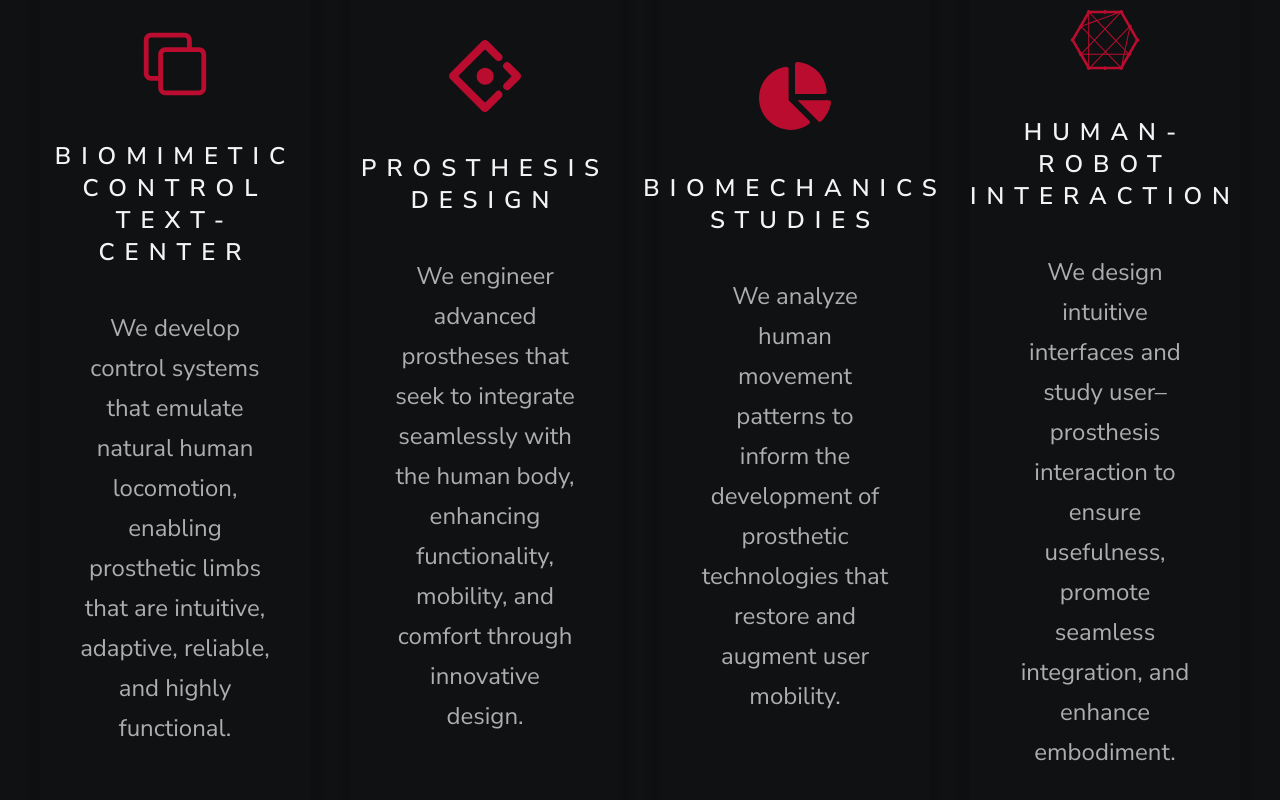
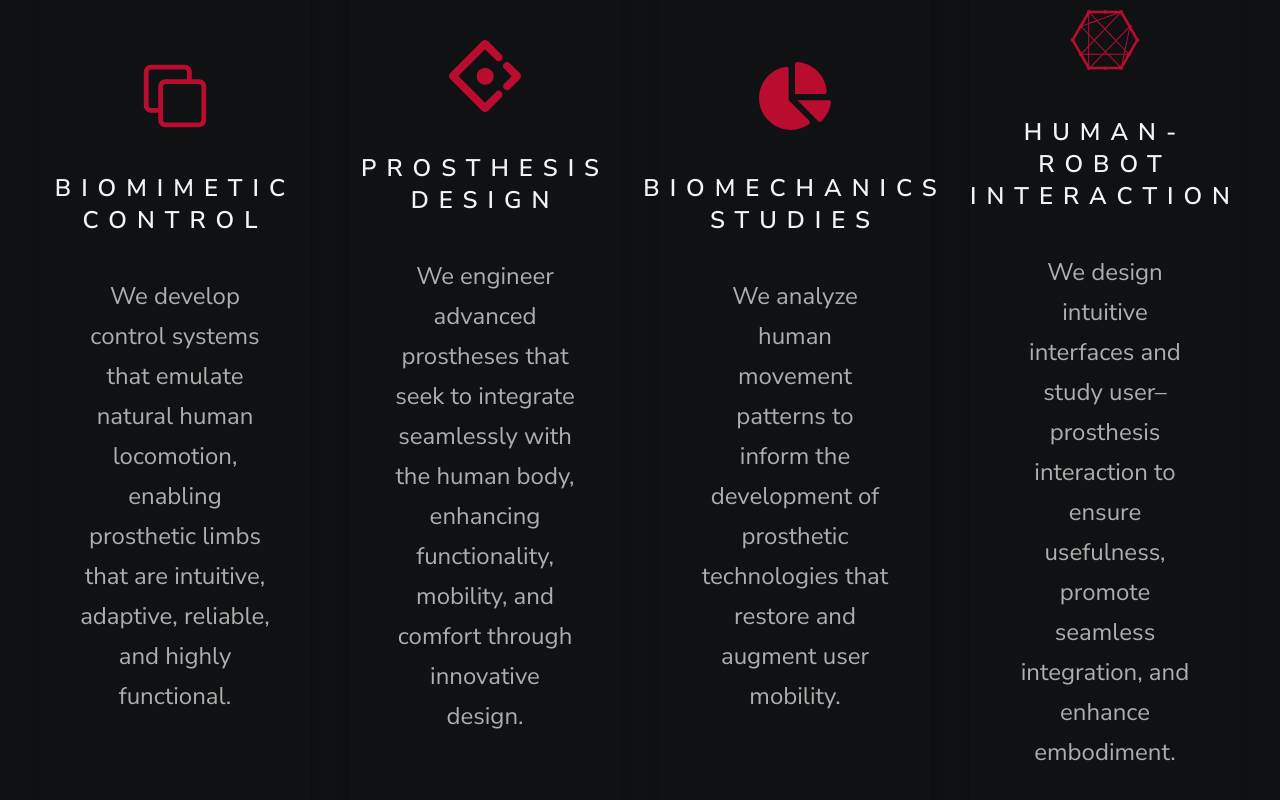
Before and after one commit to REAL-Limbs-Lab-OSU/REAL-Limbs-Lab-OSU.github.io, a Next.js app: page / in a window 1280 px wide. Shown: the part 1556-2356 px from the top of the page. Built offline with nearby package versions, Linux system fonts and the light colour scheme.

Commit message:
Update Offers.tsx

```diff
--- a/components/Offers.tsx
+++ b/components/Offers.tsx
@@ -13,7 +13,7 @@ const Offers = () => {
         </h1>
         <div className="w-full px-10 grid grid-cols-1 md:grid-cols-2 lg:grid-cols-4 gap-10 mt-20">
           <OfferCard
-            title="Biomimetic Control text-center"
+            title="Biomimetic Control"
             subTitle="We develop control systems that emulate natural human locomotion, enabling prosthetic
             limbs that are intuitive, adaptive, reliable, and highly functional."
             Icon={RxCopy}
```
